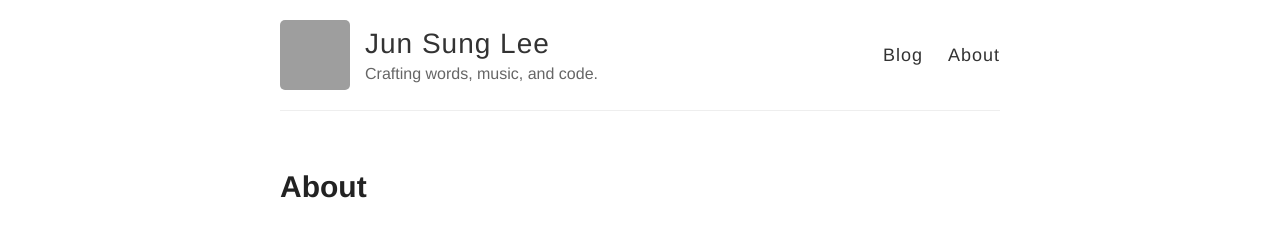
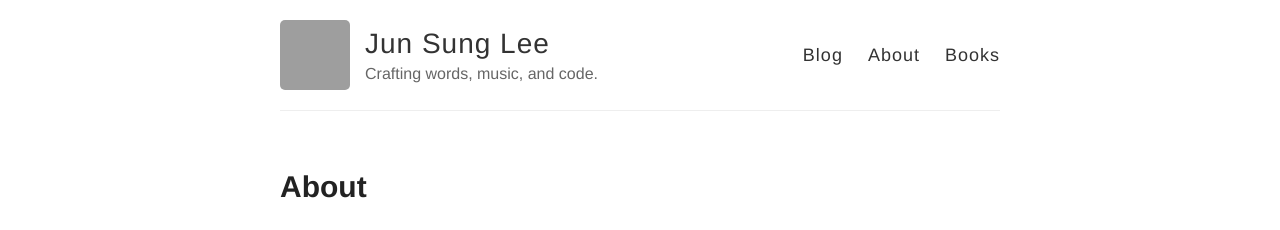
Before and after one commit to poastmil/junsunglee.com, a Jekyll site: the page built from about.md, in a window 1280 px wide. Shown: the top 230 px of the page. Built offline with Jekyll 4.4.1, drawn with Linux system fonts in a browser that asks for light colours; grey boxes are pictures that could not be loaded.

Commit message:
Update default.html

```diff
--- a/_layouts/default.html
+++ b/_layouts/default.html
@@ -29,6 +29,7 @@
           <nav>
             <a href="{{ site.baseurl }}/">Blog</a>
             <a href="{{ site.baseurl }}/about">About</a>
+            <a href="{{ site.baseurl }}/books">Books</a>
           </nav>
         </header>
       </div>
```
